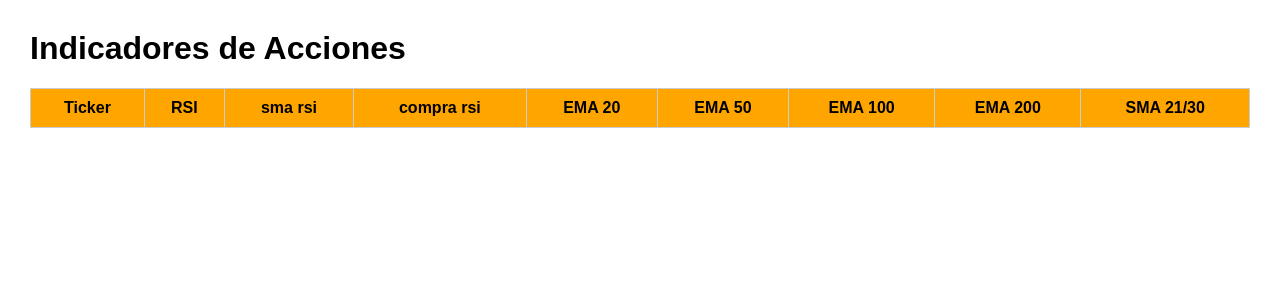
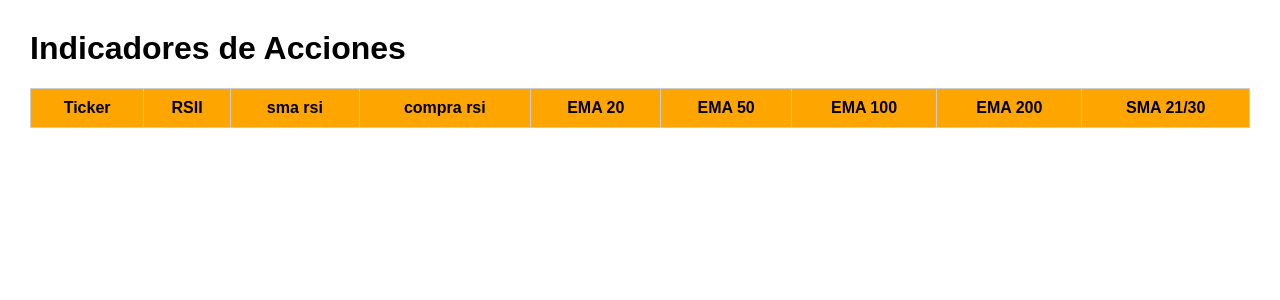
Before and after one commit to nicoorecke/fastapi-stocks, a FastAPI app: template templates/index.html in a window 1280 px wide. Shown: the top 300 px of the page. Run offline with FastAPI, Linux system fonts and the light colour scheme; the template is opened without the code that fills it, so the values that code supplies are empty.

Commit message:
ver si no molesta indicadores.json

```diff
--- a/templates/index.html
+++ b/templates/index.html
@@ -10,7 +10,7 @@
     <table>
         <tr>
             <th>Ticker</th>
-            <th>RSI</th>
+            <th>RSII</th>
             <th>sma rsi</th>
             <th>compra rsi</th>
             <th>EMA 20</th>
```
